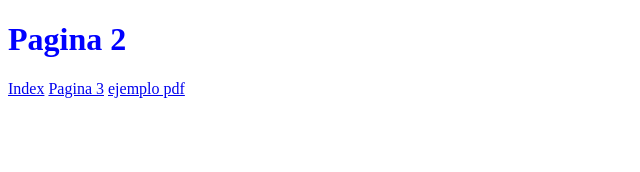
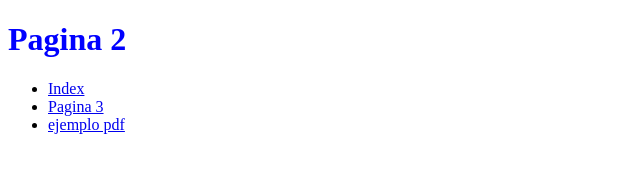
Before and after one commit to albertodlb9/albertodlb9.github.io, a plain HTML site: page pages/page2.html in a window 1280 px wide. Shown: the whole page, without its empty margins (0-640 px from the left). Drawn offline with Linux system fonts and the light colour scheme.

Commit message:
Cuarto commit

```diff
--- a/pages/page2.html
+++ b/pages/page2.html
@@ -8,8 +8,10 @@
 </head>
 <body>
    <h1>Pagina 2</h1>
-   <a href="../index.html">Index</a>
-   <a href="./page3.html">Pagina 3</a>
-   <a href="../docs/ejemplo.pdf">ejemplo pdf</a>
+   <ul>
+        <li><a href="../index.html">Index</a></li>
+        <li><a href="./page3.html">Pagina 3</a></li>
+        <li><a href="../docs/ejemplo.pdf">ejemplo pdf</a></li>
+    </ul>
 </body>
 </html>
```
Also changed, not shown: index.html (+5 -3 lines), pages/page3.html (+4 -2 lines).
